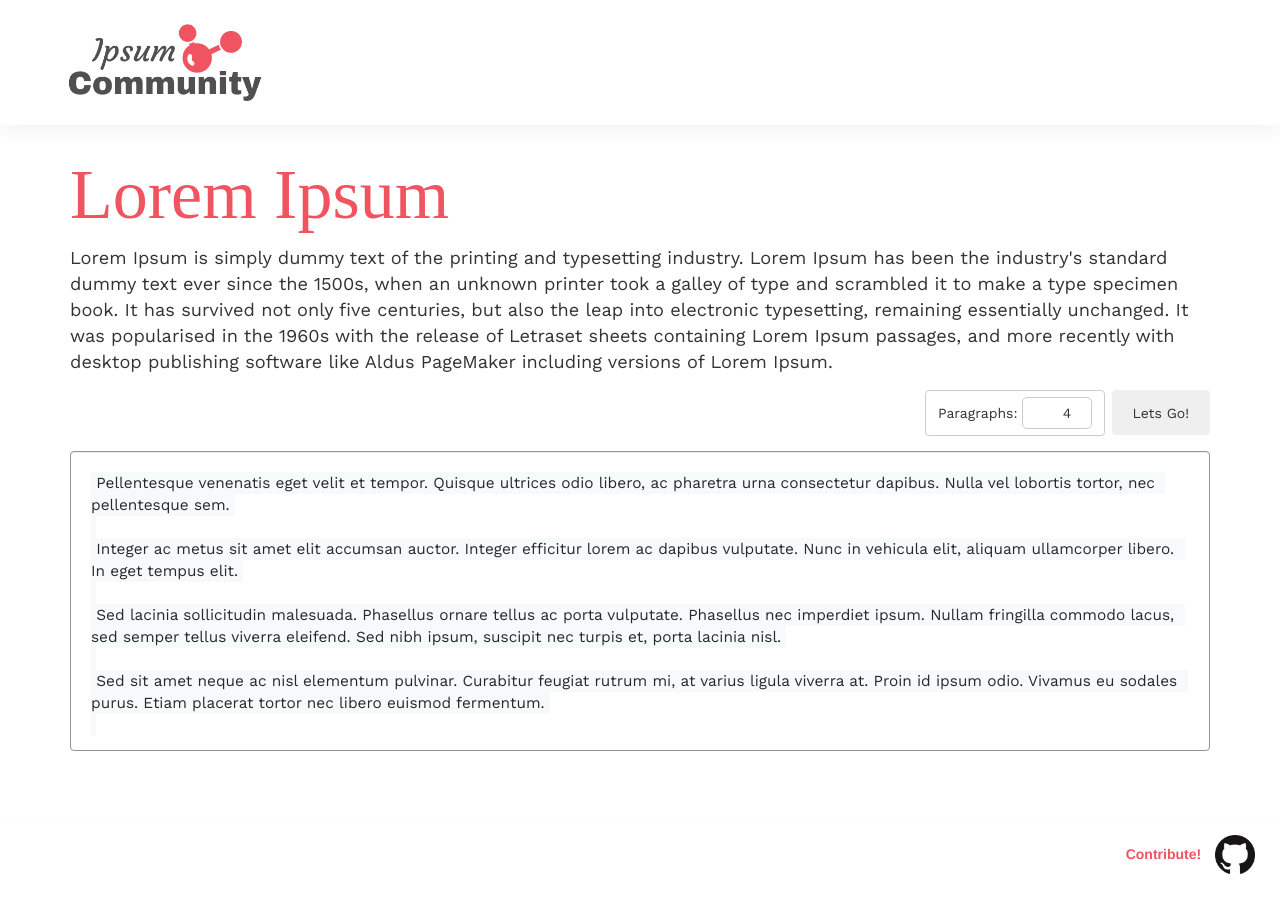
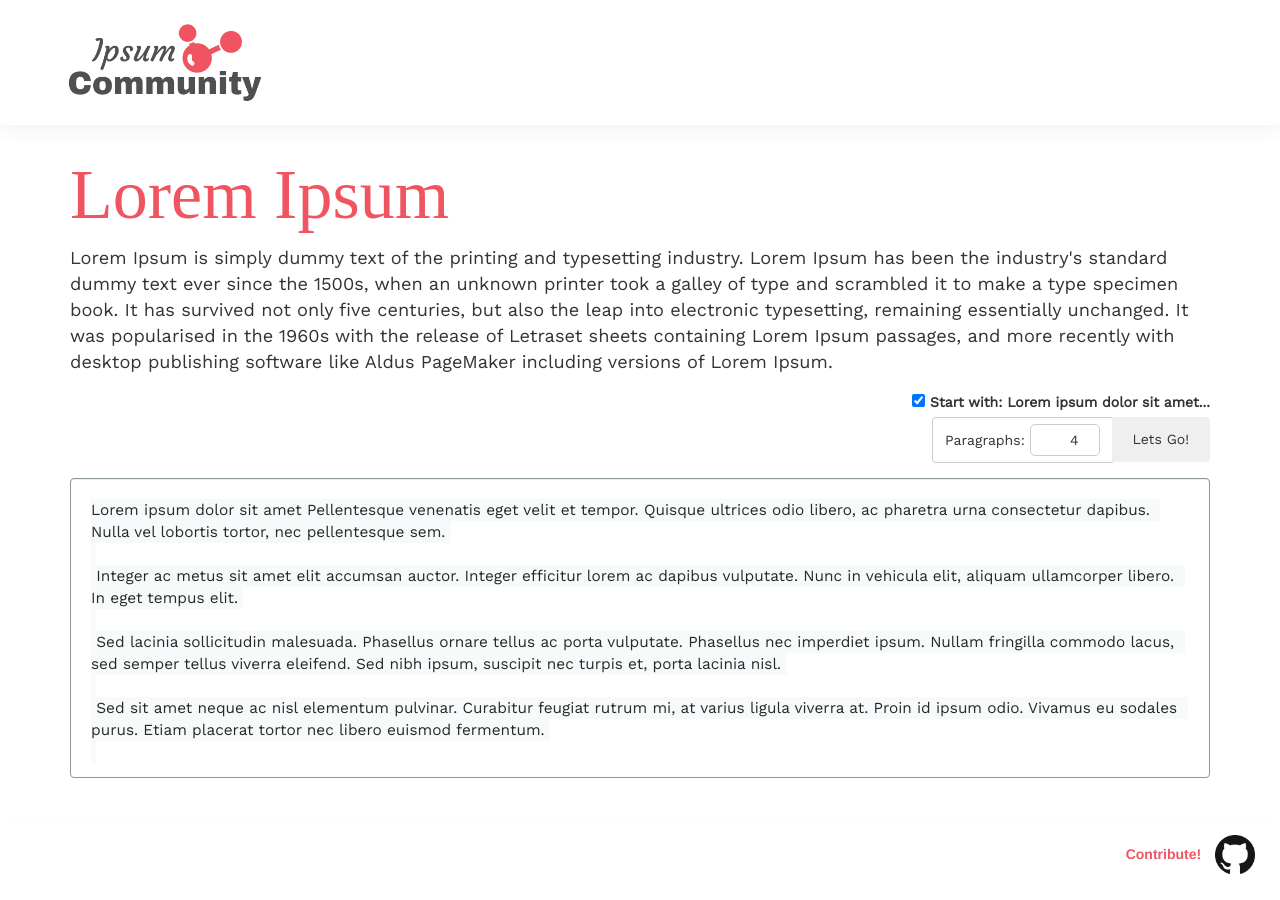
Before and after one commit to ipsum-community/ipsum-community.github.io, a Jekyll site: the page built from _ipsum/lipsum.com.md, in a window 1280 px wide. Built offline with Jekyll 4.4.1, drawn with Linux system fonts in a browser that asks for light colours; some web fonts are replaced.

Commit message:
"Start with..." option. close #33

```diff
--- a/_layouts/ipsumpage.html
+++ b/_layouts/ipsumpage.html
@@ -43,8 +43,16 @@
                                     {% endfor %}
                                 </select>
                             </div>
-                            <div class="btn-group pull-right" role="group">
-                                <form action="" id="form-generate">
+                            <form action="" id="form-generate">
+                                <div class="text-right">
+                                    {% if page.start_with %}
+                                    <label for="start-with" class="start-with">
+                                        <input id="start-with" type="checkbox" value="{{ page.start_with}}" checked="checked">
+                                        {{ page.start_with_label | default: "Start with"}}: {{ page.start_with}}...
+                                    </label>
+                                    {% endif %}
+                                </div>
+                                <div class="btn-group pull-right" role="group">
                                     <!--
                                     <div class="btn btn-default">
                                         Chars: <input class="number-input" type="number" min="1" value="">
@@ -53,17 +61,17 @@
                                         Words: <input class="number-input" type="number" min="1" value="">
                                     </div>
                                     -->
-                                    <div class="btn btn-default">
-                                        {{ page.paragraphText | default: "Paragraphs"}}: <input id="paragraph-number-input" class="number-input"
-                                                           type="number" min="1"
-                                                           value="4">
-                                    </div>
+                                    <label class="btn btn-default">
+                                        {{ page.paragraphText | default: "Paragraphs"}}:
+                                        <input id="paragraph-number-input" class="number-input"
+                                               type="number" min="1" value="4">
+                                    </label>
                                     <button type="submit" id="btn-generate" class="btn"
                                             style="background-color: {{ page.genBtnBgColor }}; color: {{ page.genBtnTextColor }}">
                                         {{ page.genBtnText | default: "Lets Go!"}}
                                     </button>
-                                </form>
-                            </div>
+                                </div>
+                            </form>
                         </div>
                     </div>
                     <div class="row">
--- a/_sass/_ipsum-layout.scss
+++ b/_sass/_ipsum-layout.scss
@@ -25,6 +25,9 @@
       select {
         float: right;
       }
+    }
+    label.start-with {
+      width: 300px;
     }
     .number-input {
       width: 70px;
--- a/assets/js/IpsumAutoLoad.js
+++ b/assets/js/IpsumAutoLoad.js
@@ -1,8 +1,7 @@
 "use strict"
 var IpsumAutoLoad = (function (_doc, _window, _ipsumGen) {
 
-    var _paragNumInput = _doc.getElementById('paragraph-number-input');
-
-    _ipsumGen.genIpsum(_paragNumInput.value);
+    var _btnGenerate = _doc.getElementById('btn-generate');
+    _btnGenerate.click();
 
 })(document, window, IpsumGenerator);
--- a/assets/js/IpsumGenerator.js
+++ b/assets/js/IpsumGenerator.js
@@ -11,10 +11,14 @@ var IpsumGenerator = (function (_doc, _window, _util) {
         _container.value += paragraph;
     }
 
-    function generateIpsum(numberOfParagraphs) {
+    function generateIpsum(numberOfParagraphs, start) {
         var i, words, numberOfWordInParag, paragraph;
 
         clearContainer();
+
+        if(start) {
+            addToContainer(start);
+        }
         for (i = 0; i < numberOfParagraphs; i++) {
             paragraph = '';
             words = 0;
@@ -32,9 +36,9 @@ var IpsumGenerator = (function (_doc, _window, _util) {
     }
 
     return {
-        genIpsum: function (number) {
+        genIpsum: function (number, start) {
             number = number || 1;
-            generateIpsum(number);
+            generateIpsum(number, start);
         }
     }
 })(document, window, Util);
--- a/assets/js/IpsumListener.js
+++ b/assets/js/IpsumListener.js
@@ -2,7 +2,8 @@
 var IpsumListener = (function (_doc, _window, _ipsumGen) {
 
     var _formGenerator = _doc.getElementById('form-generate'),
-        _paragNumInput = _doc.getElementById('paragraph-number-input');
+        _paragNumInput = _doc.getElementById('paragraph-number-input'),
+        _startWith = _doc.getElementById('start-with');
 
     /**
      * Add all the listeners here
@@ -11,8 +12,10 @@ var IpsumListener = (function (_doc, _window, _ipsumGen) {
 
 
     function onSubmit(e) {
+        var start = _startWith && _startWith.checked ? _startWith.value : undefined;
+        console.log(start);
         e.preventDefault();
-        _ipsumGen.genIpsum(_paragNumInput.value);
+        _ipsumGen.genIpsum(_paragNumInput.value, start);
     }
 
 })(document, window, IpsumGenerator);
```
Also changed, not shown: _ipsum/bodybuilderipsum.com.br.md (+4 -0 lines).
